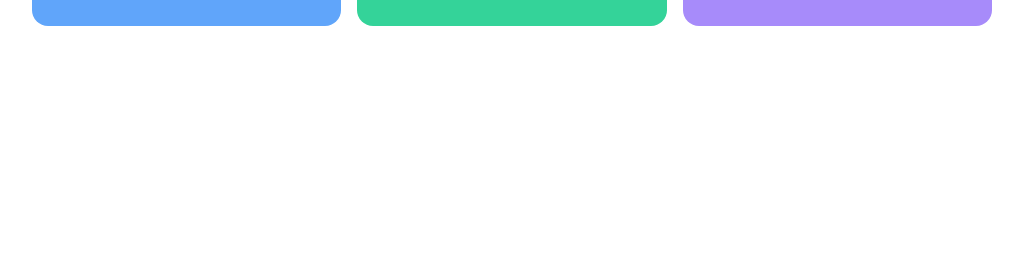
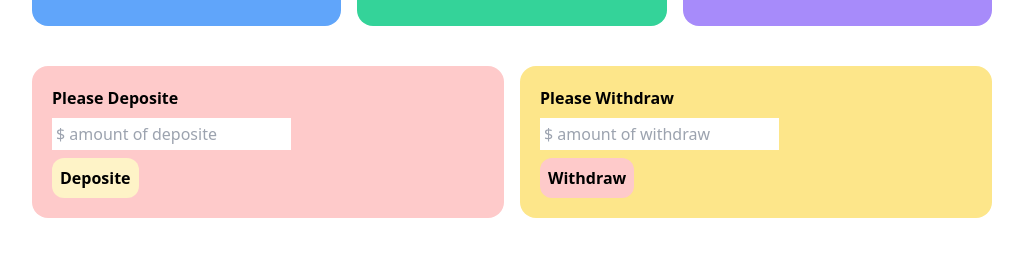
Before and after one commit to Aal-Emraan/My-Bank-Website, a plain HTML site: page banking.html in a window 1280 px wide. Shown: the part 198-454 px from the top of the page, without its empty margins (128-1151 px from the left). Drawn offline with nearby package versions, Linux system fonts and the light colour scheme.

Commit message:
deposite and withdraw field added

```diff
--- a/banking.html
+++ b/banking.html
@@ -12,9 +12,10 @@
         <h1 class="text-5xl mb-10 text-center">Let's get some <span class="text-red-500">Moneeeeeey!!</span></h1>
     </header>
 
-    <main>
+    <main  class="w-3/4 mx-auto">
+        <!-- balance and transection  -->
         <section>
-            <div class="grid grid-cols-3 gap-4 w-3/4 mx-auto">
+            <div class="grid grid-cols-3 gap-4">
                 <div class="bg-blue-400 p-8 text-white font-semibold text-2xl rounded-2xl">
                     <h3>Deposit</h3>
                     <h4 class="text-4xl">400$$</h4>
@@ -30,6 +31,42 @@
                 </div>
             </div>
         </section>
+
+        <!-- Deposite and Withdraw -->
+
+        <section class="grid grid-cols-2 gap-4">
+            <div class="bg-red-200 my-10 p-5 rounded-2xl">
+                <h3 class="tex-3xl font-semibold  mb-2 ">
+                    Please Deposite
+                </h3>
+
+                <div>
+
+                    <input id="deposite-amount" class="p-1 block mb-1" type="text" placeholder="$ amount of deposite">
+
+
+                    <button id="depositeButton" class="bg-yellow-100 p-2 rounded-xl font-semibold mt-1">Deposite</button>
+
+                </div>
+
+            </div>
+
+            <div class="my-10 p-5 rounded-2xl bg-yellow-200">
+                <h3 class="tex-3xl font-semibold mb-2 ">
+                    Please Withdraw
+                </h3>
+
+                <div>
+
+                    <input id="withdraw-amount" class="p-1 block mb-1" type="text" placeholder="$ amount of withdraw">
+
+
+                    <button id="withdrawButton" class="bg-red-200 p-2 rounded-xl font-semibold mt-1">Withdraw</button>
+
+                </div>
+
+            </div>
+        </section>
     </main>
 </body>
 </html>
```
Also changed, not shown: index.html (+1 -1 lines).
